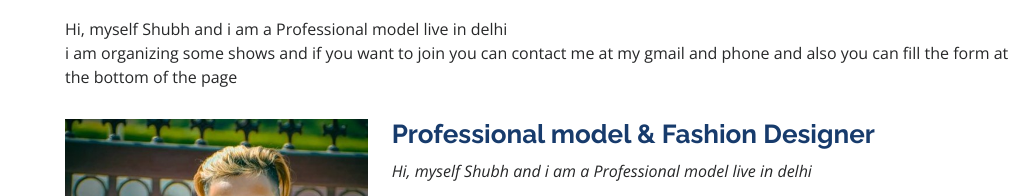
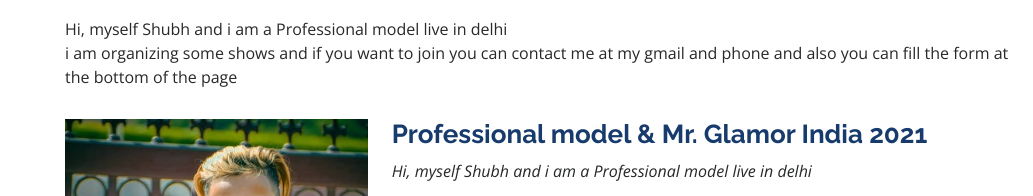
Before and after one commit to Armanalam92/shubhPortfolio, a plain HTML site: page index.html in a window 1280 px wide. Shown: the part 921-1117 px from the top of the page, without its empty margins (247-1280 px from the left). Drawn offline with nearby package versions, Linux system fonts and the light colour scheme.

Commit message:
Update index.html

```diff
--- a/index.html
+++ b/index.html
@@ -83,7 +83,7 @@
             <img src="assets/img/profile-img.jpg" class="img-fluid" alt="">
           </div>
           <div class="col-lg-8 pt-4 pt-lg-0 content" data-aos="fade-left">
-            <h3>Professional model &amp; Fashion Designer</h3>
+            <h3>Professional model &amp; Mr. Glamor India 2021</h3>
             <p class="fst-italic">
              Hi, myself Shubh and i am a Professional model live in delhi
             </p>
```
